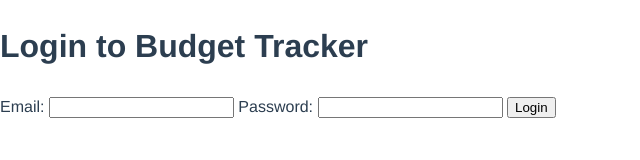
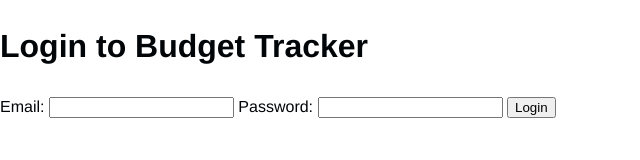
Before and after one commit to agunbiadepaul/Budget-Tracker, a website: page login.html in a window 1280 px wide. Shown: the whole page, without its empty margins (0-640 px from the left). Drawn offline with Linux system fonts and the light colour scheme.

Commit message:
correction updated

```diff
--- a/login.html
+++ b/login.html
@@ -10,7 +10,7 @@
 <body>
     <div class="login-container">
         <h1>Login to Budget Tracker</h1>
-        <form action="dashboard.html" method="post">
+        <div class="login-container" onsubmit="{handleLogin(event)}">
         <form id="loginForm'">
             <label for="email">Email:</label>
             <input type="email" id="email" name="email" required>
--- a/style.css
+++ b/style.css
@@ -5,7 +5,7 @@ body {
   margin: 0;
   padding: 0;
   line-height: 1.6;
-  color: #2c3e50;
+  color: #010508;
   background-image: url('background.12.jpg');
   background-size: cover;
   background-attachment: fixed;
@@ -13,7 +13,7 @@ body {
 
 /* Navbar */
 .navbar {
-  background-color: #2c3e50;
+  background-color: #1f6ebd;
   position: fixed;
   width: 100%;
   top: 0;
```
Also changed, not shown: 2 other files.
